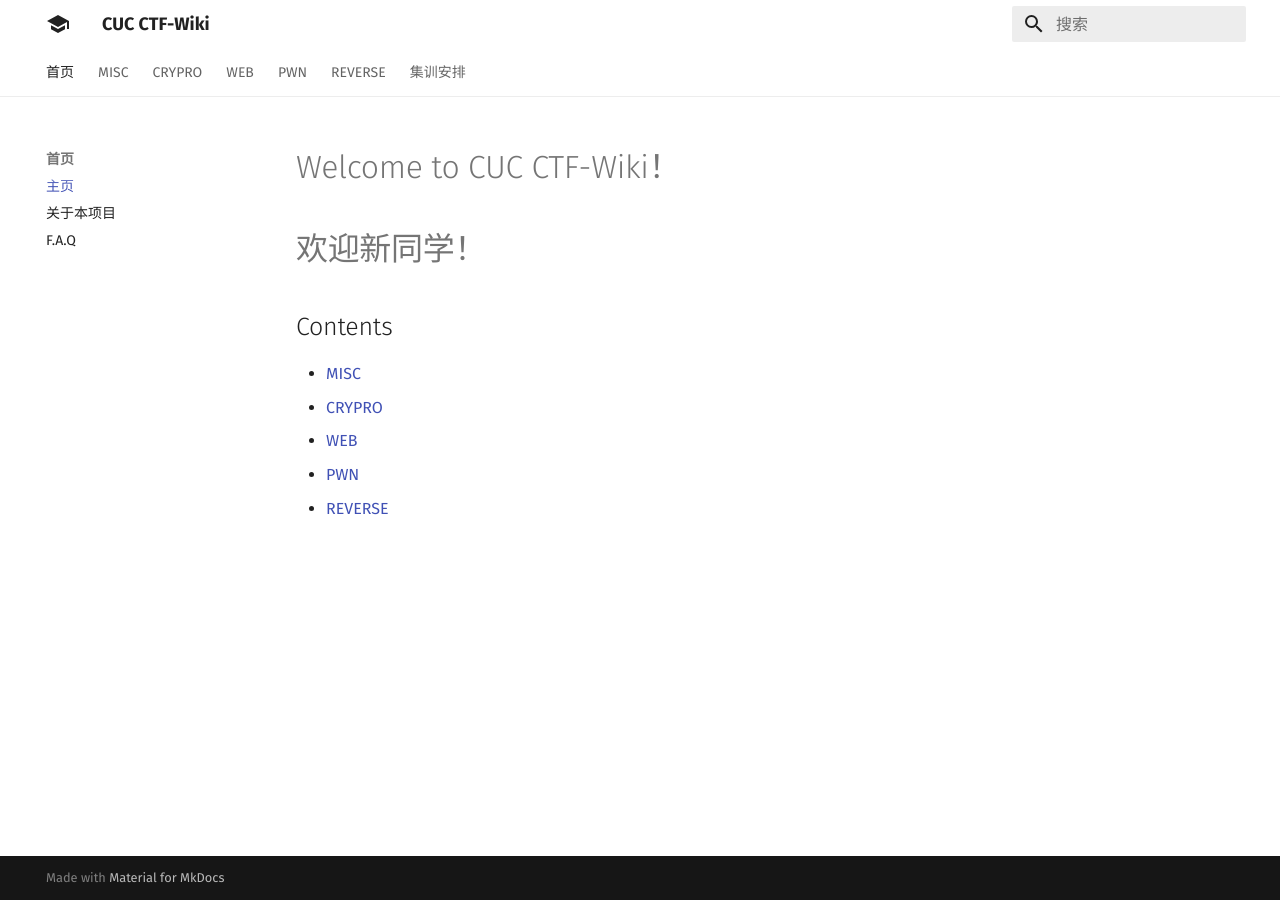
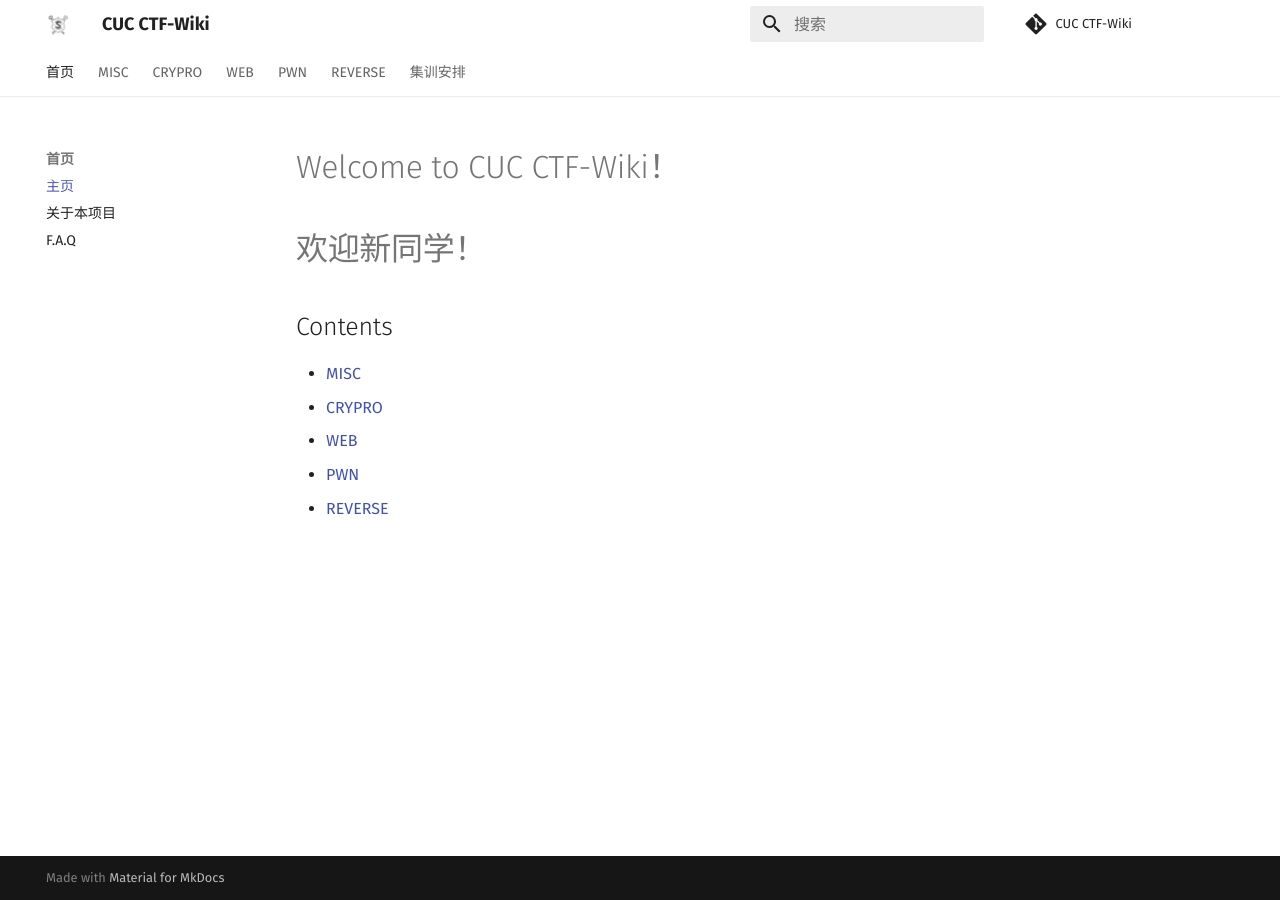
Before and after one commit to CUCCS/ctf-wiki, an MkDocs documentation site: the page built from docs/index.md, in a window 1280 px wide. Built offline with MkDocs 1.6.1 and Material for MkDocs 9.7.7, drawn with Linux system fonts in a browser that asks for light colours; comment, search, counter and statistics services are not loaded.

Commit message:
继续打扫卫生

```diff
--- a/mkdocs.yml
+++ b/mkdocs.yml
@@ -1,4 +1,9 @@
 site_name: CUC CTF-Wiki
+
+repo_name: 'CUC CTF-Wiki'
+repo_url: 'https://github.com/cuccs/ctf-wiki'
+edit_uri: 'blob/master/docs/'
+
 nav:
   - 首页:
       - 主页: index.md
@@ -25,6 +30,7 @@ nav:
       - 简介: REVERSE/intro.md
   - 集训安排:
       - 2020秋季集训: training/2020Autumn/2020AutumnOutline.md
+      - 2022秋季集训: training/2022Autumn/秋季培训大纲.md
 
 
 ## Theme
@@ -38,8 +44,7 @@ theme:
   search_index_only: true
   favicon: 'favicon.ico'
 
-  logo:
-    icon: 'school'
+  logo: images/logo.jpg
   feature:
     tabs: true
   font:
```
Also changed, not shown: docs/images/logo.jpg (added), 2 other files.
